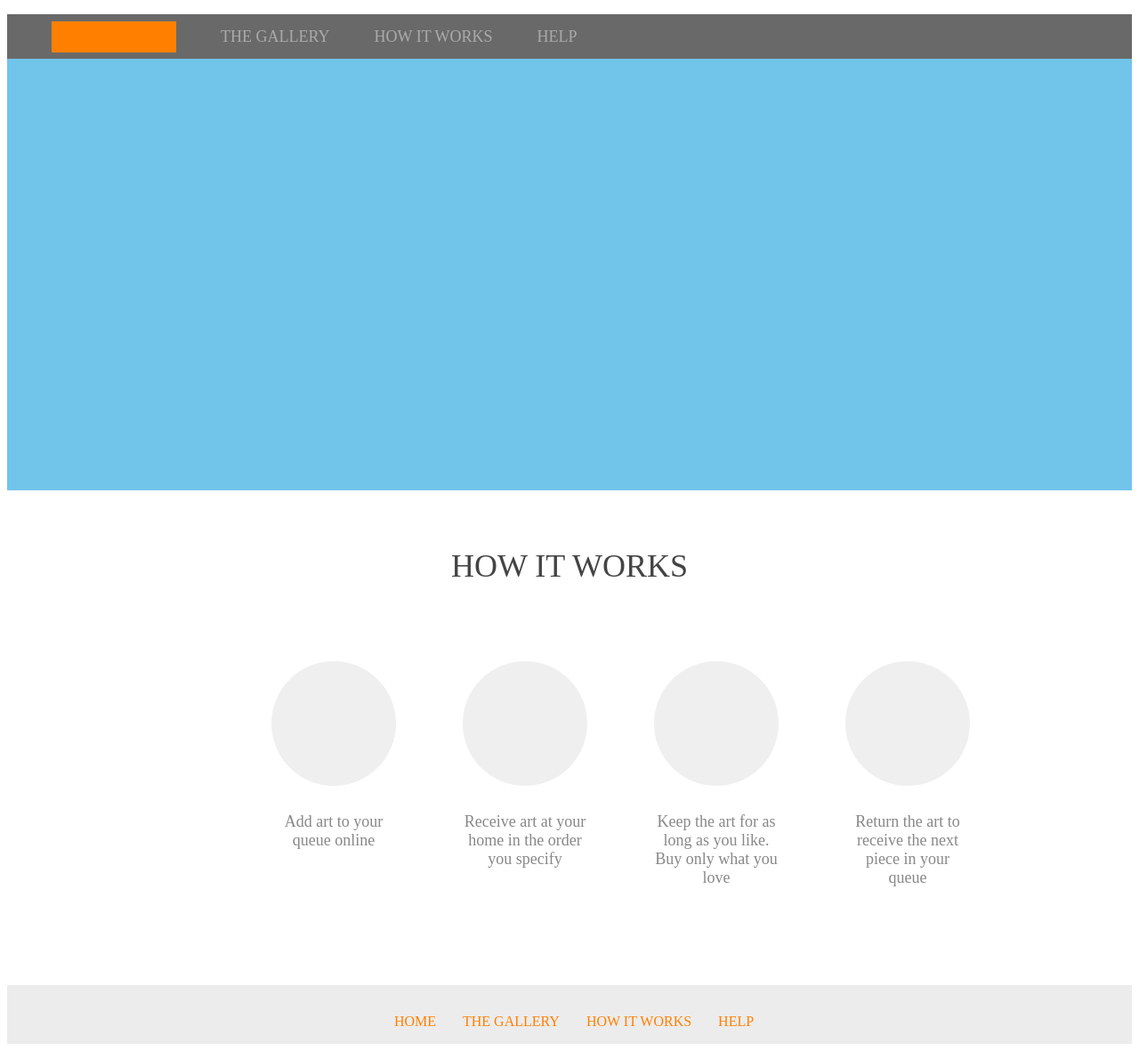
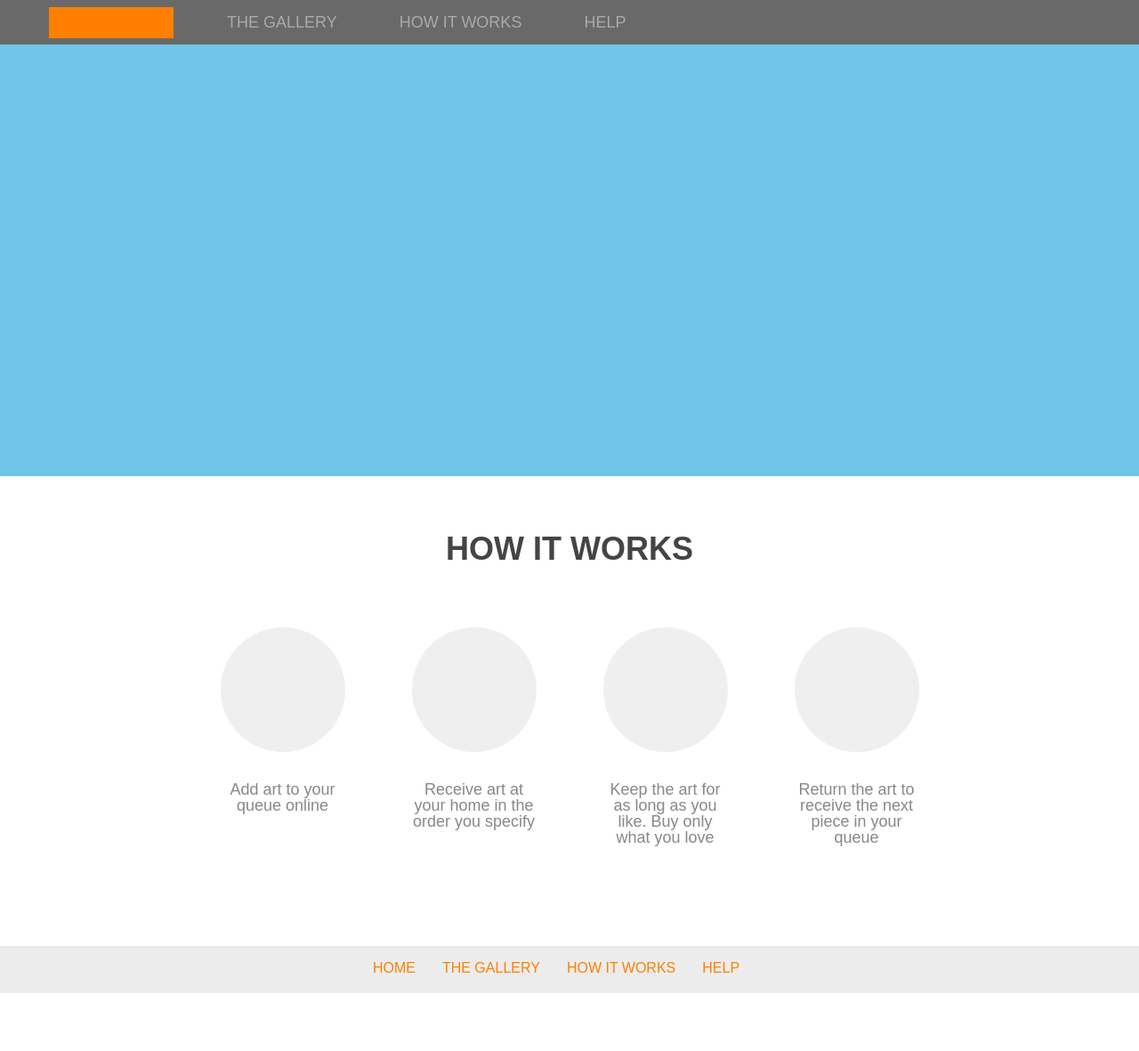
Before and after one commit to komal-webonise/Webonise-Assignments, a plain HTML site: page Html/index.html in a window 1280 px wide. Shown: the whole page at 89% size. After the commit the page ends 1116 px from the top, so only its background shows below. Drawn offline with Linux system fonts and the light colour scheme.

Commit message:
submission of first html assignment with changes

```diff
--- /dev/null
+++ b/Html/Css/reset.css
@@ -0,0 +1,81 @@
+html, body, div, span, object, iframe,
+h1, h2, h3, h4, h5, h6, p, blockquote, pre,
+abbr, address, cite, code,
+del, dfn, em, img, ins, kbd, q, samp,
+small, strong, sub, sup, var,
+b, i,
+dl, dt, dd, ol, ul, li,
+fieldset, form, label, legend,
+table, caption, tbody, tfoot, thead, tr, th, td,
+article, aside, canvas, details, figcaption, figure,
+footer, header, hgroup, menu, nav, section, summary,
+time, mark, audio, video {
+    margin:0;
+    padding:0;
+    border:0;
+    outline:0;
+    font-size:100%;
+    vertical-align:baseline;
+    background:transparent;
+}
+
+body {
+    line-height:1;
+    font-family: sans-serif;
+}
+
+article,aside,details,figcaption,figure,
+footer,header,hgroup,menu,nav,section {
+    display:block;
+}
+
+nav ul {
+    list-style:none;
+}
+
+blockquote, q {
+    quotes:none;
+}
+
+blockquote:before, blockquote:after,
+q:before, q:after {
+    content:'';
+    content:none;
+}
+
+a {
+    margin:0;
+    padding:0;
+    font-size:100%;
+    vertical-align:baseline;
+    background:transparent;
+}
+
+/* change colours to suit your needs */
+ins {
+    background-color:#ff9;
+    color:#000;
+    text-decoration:none;
+}
+
+/* change colours to suit your needs */
+mark {
+    background-color:#ff9;
+    color:#000;
+    font-style:italic;
+    font-weight:bold;
+}
+
+del {
+    text-decoration: line-through;
+}
+
+abbr[title], dfn[title] {
+    border-bottom:1px dotted;
+    cursor:help;
+}
+
+table {
+    border-collapse:collapse;
+    border-spacing:0;
+}
--- /dev/null
+++ b/Html/Css/styles.css
@@ -0,0 +1,176 @@
+.body{
+    width: 100% ;
+
+}
+.header{
+background-color: dimgray;
+    padding-top: 7.5px;
+    padding-bottom: 7.5px;
+
+
+}
+.container{
+    width: 1170px;
+     margin:0 auto;
+
+}
+.logo{
+
+	height: 35px ;
+	width : 140px ;
+    background-color: #ff8000;
+
+
+	float: left ;
+
+
+
+}
+.nav{
+    float: left;
+    margin: 0;
+    padding: 0;
+}
+.nav li{
+    list-style: none;
+    text-decoration: none;
+}
+
+
+.navigationTab{
+    float:left;
+    list-style: none;
+    margin-left: 50px;
+
+
+}
+
+.clear {
+    clear: both;
+}
+
+
+
+.navigationTab a {
+    line-height: 35px;
+    text-decoration: none;
+	list-style: none;
+    color: #aaaaaa;
+    font-size: 18px;
+    text-transform: uppercase;
+     padding: 10px;
+
+}
+.navigationTab a:hover{color: #444444;}
+
+.banner{
+
+    height: 485px;
+    background-color: #71c4ea;
+}
+.howItWorks{
+    margin-top: 64px;
+}
+h1{
+    text-decoration: none ;
+    font-size: 36px;
+    color: #444444;
+    text-align: center;
+}
+.circles{
+    text-align: center;
+    margin-top: 70px;
+    margin-right: auto;
+    margin-left: auto;
+    margin-bottom: 0;
+}
+.circles ul{
+    display: inline-block;
+}
+.circles li{
+    list-style: none;
+    text-decoration: none;
+}
+.firstItem{
+    float:left ;
+
+    width:140px;
+}
+.firstItem a{
+    text-decoration: none;
+
+    display: block;
+}
+.firstItem p,.footerItem a:hover{color: #444444;}
+.circleItem{
+    float:left ;
+    margin-left: 75px;
+    width:140px;
+}
+.circleItem a{
+    text-decoration: none;
+    display: block;
+
+
+}
+.circleItem p:hover{color: #444444;}
+
+.circle{
+    background: #efefef;
+    width: 140px;
+    height: 140px;
+   display: inline-block;
+    border-radius: 50%;
+}
+
+.circleItem p{
+    margin-top: 30px;
+    font-size: 18px;
+    width: 140px;
+     margin-bottom: 0;
+    color: #888888;
+    text-align: center;
+}
+.firstItem p{
+    margin-top: 30px;
+    font-size: 18px;
+    width: 140px;
+     margin-bottom: 0;
+    color: #888888;
+    text-align: center;
+}
+.footer{
+    background-color: #ececec;
+     margin-top: 110px;
+
+}
+.nav_footer{
+     text-align: center;
+}
+.nav_footer ul li{
+    list-style: none;
+    text-decoration: none;
+}
+.nav_footer ul{
+
+    display: inline-block;
+    margin-right:auto;
+    margin-left:auto;
+}
+.footerItem{
+    float: left;
+    list-style: none;
+
+    margin-right: 30px;
+
+
+}
+
+.footerItem a{
+    line-height: 50px;
+    text-decoration: none;
+
+    color: #ff8000;
+    font-size: 16px;
+    text-transform: uppercase;
+}
--- a/Html/index.html
+++ b/Html/index.html
@@ -2,76 +2,96 @@
 <html>
 	<head>
 		<title>Index Page</title>
-		<link rel="stylesheet" href="styles.css">
+        <link rel="stylesheet" href="./Css/reset.css">
+		<link rel="stylesheet" href="./Css/styles.css">
 	</head>
 	<body>
-		<div class="container">
-			<div class="headerr">
-				<div class="logo">
-				</div>
-				<div class="nav">
-					<ul>
-                        <li><a href="">THE GALLERY</a></li>
-                        <li><a href="">HOW IT WORKS</a></li>
-                        <li><a href="">HELP</a></li>
 
-					</ul>
-                    <div class="clear"></div>
-				</div>
+			<div class="header">
+                <div class="container">
+
+				<a class="logo" href="">
+				</a>
+
+                <ul class="nav">
+                    <li class="navigationTab"><a href="#gallery">THE GALLERY</a></li>
+                    <li class="navigationTab"><a href="#gallery">HOW IT WORKS</a></li>
+                    <li class="navigationTab"><a href="#gallery">HELP</a></li>
+                    <li class="clear"></li>
+                </ul>
+                <div class="clear"></div>
+                </div>
 			</div>
-            <div class="gallery">
+
+            <div class="banner">
+                <div class="container">
             </div>
-            <div class="works_container">
-                <div class="work_title">
+            </div>
+
+            <div class="howItWorks">
+                <div class="container">
+                <h1>
                     HOW IT WORKS
-                </div>
+                </h1>
                 <div class="circles">
                     <ul>
-                        <li>
-                            <div class="circle">
-                            </div>
-                            <div class="circle_information">
-                                Add art to your queue online
-                            </div>
+                        <li class="firstItem">
+                            <a href="">
+                            <span class="circle">
+                            </span>
+
+                                <p> Add art to your queue online</p>
+
+                            </a>
                         </li>
-                        <li>
-                            <div class="circle">
-                            </div>
-                            <div class="circle_information">
-                                Receive art at your home in the order you specify
-                            </div>
+                        <li class="circleItem">
+                            <a href="">
+                            <span class="circle">
+                            </span>
+
+                                <p>Receive art at your home in the order you specify</p>
+
+                            </a>
                         </li>
-                        <li>
-                            <div class="circle">
-                            </div>
-                            <div class="circle_information">
-                               Keep the art for as long as you like. Buy only what you love
-                            </div>
+                        <li class="circleItem"><a href="">
+                            <span class="circle">
+                            </span>
+
+                               <p>Keep the art for as long as you like. Buy only what you love</p>
+
+                            </a>
                         </li>
-                        <li>
-                            <div class="circle">
-                            </div>
-                            <div class="circle_information">
-                                Return the art to receive the next piece in your queue
-                            </div>
+                        <li class="circleItem"><a href="">
+                            <span class="circle">
+                            </span>
+
+                               <p> Return the art to receive the next piece in your queue</p>
+
+                            </a>
                         </li>
+                        <li class="clear"></li>
                     </ul>
-                    <div class="clear"></div>
+
                 </div>
+              </div>
+            </div>
+
+        <div class="footer">
+            <div class="container">
+                <div class="nav_footer">
+                    <ul>
+                        <li class="footerItem"><a href="">HOME</a></li>
+                        <li class="footerItem"><a href="">THE GALLERY</a></li>
+                        <li  class="footerItem"><a href="">HOW IT WORKS</a></li>
+                        <li  class="footerItem"><a href="">HELP</a></li>
+                        <li class="clear"></li>
+                        </ul>
 
             </div>
-            <div class="footer">
-                <div class="nav_footer">
-               <ul>
-                <li><a href="">HOME</a></li>
-                <li><a href="">THE GALLERY</a></li>
-				<li><a href="">HOW IT WORKS</a></li>
-				<li><a href="">HELP</a></li>
-                </ul>  <div class="clear"></div>
-                </div>
+            </div>
 
-           </div>
-		</div>
+       </div>
+
 
 
 	</body>
--- a/Html/styles.css
+++ /dev/null
@@ -1,107 +0,0 @@
-
-.headerr{
-background-color: dimgray;
-
-}
-.logo{
-
-	height: 35px ;
-	width : 140px ;
-    background-color: #ff8000;
-    margin-left: 50px;
-    margin-top: 7.5px;
-	margin-bottom : 7.5px;
-	float: left ;
-
-
-
-}
-
-
-.nav ul li{
-
-    float: left ;
-    list-style: none;
-    margin-left: 50px;
-
-}
-.nav ul li a {
-    line-height: 50px;
-    text-decoration: none;
-	list-style: none;
-    color: #aaaaaa;
-    font-size: 18px;
-    text-transform: uppercase;
-
-}
-.clear {
-    clear: both
-}
-.gallery{
-    width: 100% ;
-    height: 485px;
-    background-color: #71c4ea;
-}
-.work_title{
-    text-decoration: none ;
-    margin-bottom: 70px;
-    margin-top: 64px;
-    font-size: 36px;
-    color: #444444;
-    text-align: center;
-}
-.circles{
-    display: table;
-	margin: 0 auto;
-}
-.circles ul li{
-    float:left ;
-   display: inline;
-    margin-left: 75px;
-    list-style: none;
-    margin-bottom: 110px;
-    text-decoration: none;
-
-}
-.circle{
-    background: #efefef;
-    width: 140px;
-    height: 140px;
-
-    border-radius: 50%;
-}
-.circle_information{
-    margin-top: 30px;
-    font-size: 18px;
-    width: 140px;
-    color: #888888;
-    text-align: center;
-}
-.footer{
-    background-color: #ececec;
-
-}
-.nav_footer{
-    display: table;
-	margin: 0 auto;
-}
-.footer ul{
-
-}
-.footer ul li{
-    float: left;
-    list-style: none;
-   display: inline;
-    margin-right: 30px;
-
-
-}
-
-.footer ul li a{
-    line-height: 50px;
-    text-decoration: none;
-
-    color: #ff8000;
-    font-size: 16px;
-    text-transform: uppercase;
-}
```
